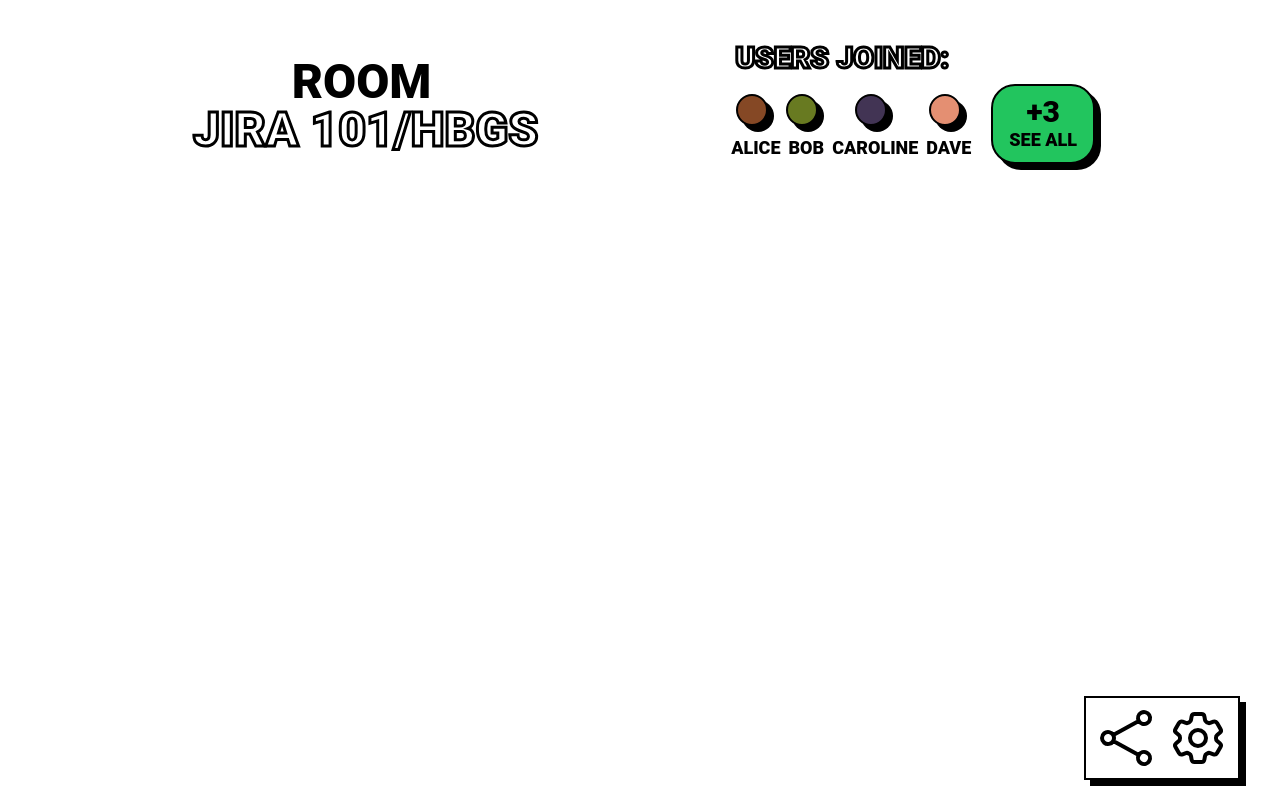
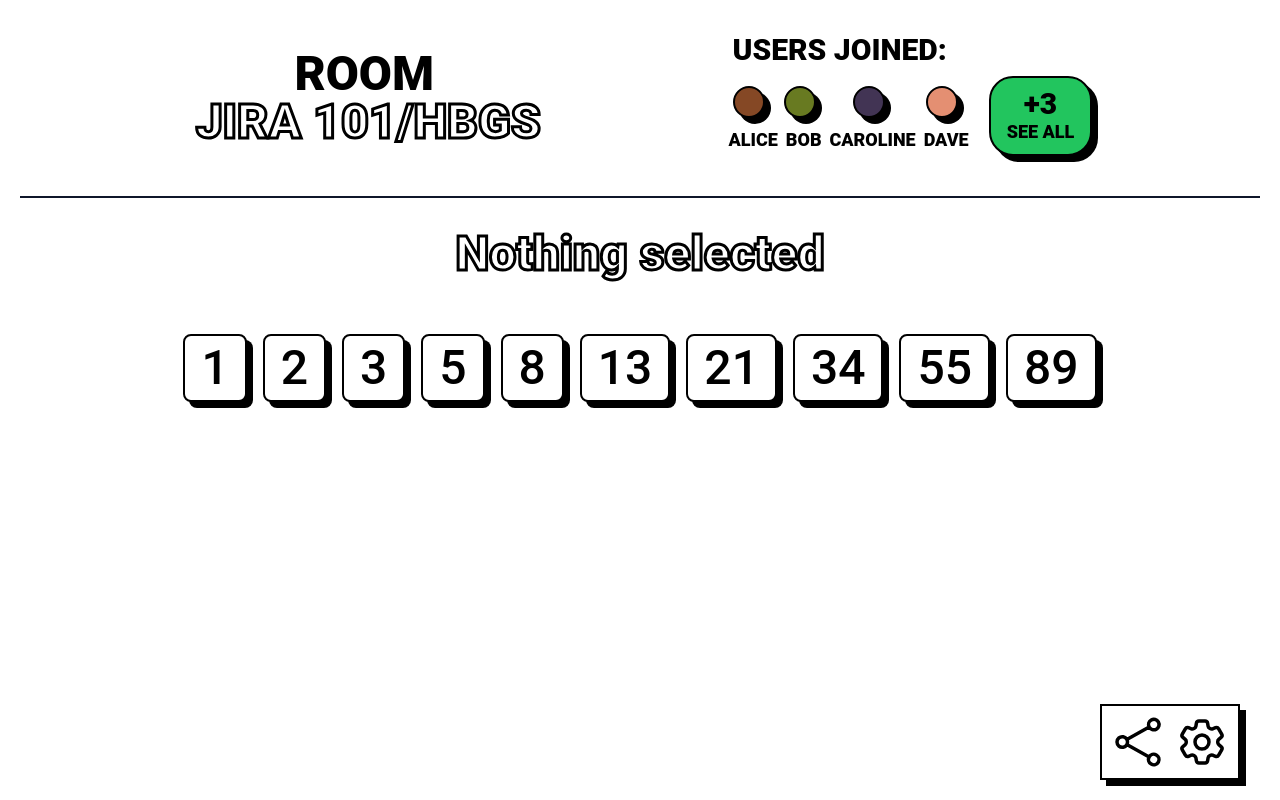
Before and after one commit to Alwurts/Story-Points-Client, a Next.js app: page /room/2/1 in a window 1280 px wide. Built offline with nearby package versions, Linux system fonts and the light colour scheme.

Commit message:
Basic UI finished

```diff
--- a/src/components/buttons/ColorButton.tsx
+++ b/src/components/buttons/ColorButton.tsx
@@ -10,7 +10,7 @@ const ColorButton: React.FC<ButtonHTMLAttributes<HTMLButtonElement>> = (
       {...props}
       className={classNames(
         props.className,
-        "rounded-3xl border-2 border-black py-2 px-4 text-5xl font-medium text-black shadow-solid outline-none hover:bg-white active:translate-x-1 active:translate-y-1 active:shadow-solidclicked"
+        "rounded-3xl border-2 border-black py-2 px-4 text-5xl font-medium text-black shadow-solid outline-2 outline-offset-4 outline-cyan-400 hover:bg-white active:translate-x-1 active:translate-y-1 active:shadow-solidclicked"
       )}
     >
       {props.children}
--- a/src/components/buttons/ColorButtonLink.tsx
+++ b/src/components/buttons/ColorButtonLink.tsx
@@ -9,7 +9,7 @@ const ColorButtonLink: React.FC<LinkHTMLAttributes<any>> = (props) => {
         {...props}
         className={classNames(
           props.className,
-          "rounded-3xl border-2 border-black py-2 px-4 text-5xl font-medium text-black shadow-solid outline-none hover:bg-white active:translate-x-1 active:translate-y-1 active:shadow-solidclicked"
+          "rounded-3xl border-2 border-black py-2 px-4 text-5xl font-medium text-black shadow-solid outline-2 outline-offset-4 outline-cyan-400 hover:bg-white active:translate-x-1 active:translate-y-1 active:shadow-solidclicked"
         )}
       >
         {props.children}
--- a/src/components/buttons/CornerActions.tsx
+++ b/src/components/buttons/CornerActions.tsx
@@ -1,17 +1,4 @@
-import Layout from "../../components/Layout";
-import ColorButtonLink from "../../components/buttons/ColorButtonLink";
-import PageTitleBiOutline from "../../components/text/PageTitleBiOutline";
-import ColorButton from "../../components/buttons/ColorButton";
-import UserIcon from "../../components/display/UserIcon";
-import UsersLogged from "../../components/display/UsersLogged";
-import HorizontalSeparator from "../../components/general/HorizontalSeparator";
-import { Dialog } from "@headlessui/react";
-import { useRef, useState } from "react";
 import { CogIcon, ShareIcon, XIcon } from "../../components/icons";
-import useAutosizeTextArea from "../../components/hooks/useAutoSizeTextArea";
-import ConnectionLink from "../../components/general/ConnectionLink";
-import ConnectionDialog from "../../components/dialogs/ConnectionDialog";
-import SettingsDialog from "../../components/dialogs/SettingsDialog";
 
 interface PropTypes {
   shareAction: () => void;
@@ -25,10 +12,10 @@ const CornerActions: React.FC<PropTypes> = ({
   return (
     <div className="fixed bottom-5 right-5 z-10 flex space-x-2 border-2 border-black bg-white p-2 shadow-solid lg:right-10">
       <button className="hover:text-cyan-400" onClick={() => shareAction()}>
-        <ShareIcon className="h-12 md:h-14 lg:h-16" />
+        <ShareIcon className="h-12 md:h-14" />
       </button>
       <button className="hover:text-cyan-400" onClick={() => settingsAction()}>
-        <CogIcon className="h-12 md:h-14 lg:h-16" />
+        <CogIcon className="h-12 md:h-14" />
       </button>
     </div>
   );
--- a/src/components/display/UsersLogged.tsx
+++ b/src/components/display/UsersLogged.tsx
@@ -8,12 +8,11 @@ const UsersLogged: React.FC<UserDisplay> = ({ users }) => {
       <label className="text-outline-sm text-center text-5xl uppercase text-white">
         Users Joined:
       </label>
-      <div className="grid grid-cols-2 gap-x-20 gap-y-7 md:gap-x-24">
+      <div className="grid grid-cols-2 gap-x-10 gap-y-7 sm:gap-x-20 md:gap-x-24">
         {users.map((user) => (
           <UserIcon userName={user.userName} color={user.color} id={user.id} />
         ))}
       </div>
-      {/* <span className="text-outline-sm text-6xl uppercase text-black">+5</span> */}
     </div>
   );
 };
--- a/src/components/display/UsersLoggedSmall.tsx
+++ b/src/components/display/UsersLoggedSmall.tsx
@@ -1,14 +1,20 @@
 import { FC } from "react";
 import { User, UserDisplay } from "../../types/user";
+import classNames from "../../utils/className";
 import { sampleUserData } from "../../utils/sample-data";
 import ColorButton from "../buttons/ColorButton";
 import UserIcon from "./UserIcon";
 import UserIconSmall from "./UserIconSmall";
 
-const UsersLoggedSmall: FC<UserDisplay> = ({ users }) => {
+const UsersLoggedSmall: FC<UserDisplay> = ({ users, className }) => {
   return (
-    <div className="flex flex-col items-start justify-start space-y-2">
-      <label className="text-outline-sm ml-3 text-center text-3xl uppercase text-white">
+    <div
+      className={classNames(
+        className,
+        "flex flex-col items-start justify-start space-y-2"
+      )}
+    >
+      <label className="ml-3 hidden text-center text-3xl font-black uppercase sm:block">
         Users Joined:
       </label>
       <div className="flex items-center">
--- a/src/components/general/HorizontalSeparator.tsx
+++ b/src/components/general/HorizontalSeparator.tsx
@@ -6,11 +6,8 @@ interface PropTypes {
 
 const HorizontalSeparator: React.FC<PropTypes> = ({ className }) => {
   return (
-    <div
-      className={classNames(className, "w-full px-4 md:w-6/12 lg:w-4/12")}
-      aria-hidden="true"
-    >
-      <div className="border-t-4 border-slate-900" />
+    <div className={classNames(className, "w-full")} aria-hidden="true">
+      <div className="border-t-2 border-slate-900" />
     </div>
   );
 };
--- a/src/pages/room/2/[id].tsx
+++ b/src/pages/room/2/[id].tsx
@@ -9,12 +9,29 @@ import UsersLoggedSmall from "../../../components/display/UsersLoggedSmall";
 import { uuidv4 } from "../../../utils/crypto";
 import { getRandomTailwindColor } from "../../../utils/colorGenerator";
 import { sampleUserData } from "../../../utils/sample-data";
+import HorizontalSeparator from "../../../components/general/HorizontalSeparator";
+import ColorButton from "../../../components/buttons/ColorButton";
+import classNames from "../../../utils/className";
+
+const fibonnacciPoints = [
+  "1",
+  "2",
+  "3",
+  "5",
+  "8",
+  "13",
+  "21",
+  "34",
+  "55",
+  "89",
+];
 
 const RoomPage = () => {
   const isCreator = true;
   const [showConnectionDialog, setShowConnectionDialog] =
     useState<boolean>(false);
   const [showSettingsDialog, setShowSettingsDialog] = useState<boolean>(false);
+  const [pointSelection, setPointSelection] = useState(null);
 
   return (
     <Layout title="StoryMator">
@@ -30,15 +47,41 @@ const RoomPage = () => {
         shareAction={() => setShowConnectionDialog(true)}
         settingsAction={() => setShowSettingsDialog(true)}
       />
-      <div className="fixed inset-0 flex h-screen flex-col items-stretch justify-start">
-        <div className="flex items-center justify-evenly pt-10">
+      <div className="fixed inset-0 flex h-screen flex-col items-center justify-start overflow-y-scroll">
+        <div className="flex w-full flex-col items-center justify-evenly px-2 pt-8 sm:flex-row">
           <PageTitleBiOutline
-            className="flex-col text-5xl"
+            className="mb-2 flex text-4xl sm:mb-0 sm:flex-col sm:text-5xl"
             outlineClassName="text-outline-sm text-white"
           >
             Room@@JIRA 101/HBGS
           </PageTitleBiOutline>
           <UsersLoggedSmall users={sampleUserData} />
+        </div>
+        <HorizontalSeparator className="my-8 px-5" />
+        <span className="text-outline-sm mx-2 text-center text-5xl text-white">
+          {pointSelection
+            ? `Your selection: ${pointSelection}`
+            : "Nothing selected"}
+        </span>
+        <div className="mt-14 flex w-full flex-wrap justify-center gap-x-4 gap-y-4 px-4 pb-32 sm:w-11/12 sm:px-10">
+          {fibonnacciPoints.map((point) => (
+            <ColorButton
+              onClick={(e) => {
+                console.log(point);
+                setPointSelection((currentState) =>
+                  currentState === point ? null : point
+                );
+              }}
+              className={classNames(
+                pointSelection === point
+                  ? "bg-yellow-400 hover:bg-yellow-400"
+                  : "bg-white hover:bg-yellow-300 focus:bg-white",
+                "rounded-lg focus:outline-2 focus:outline-offset-4 focus:outline-cyan-400"
+              )}
+            >
+              {point}
+            </ColorButton>
+          ))}
         </div>
       </div>
     </Layout>
--- a/src/pages/room/[id].tsx
+++ b/src/pages/room/[id].tsx
@@ -41,7 +41,7 @@ const RoomPage = () => {
             Waiting to start...
           </p>
         )}
-        <HorizontalSeparator className="my-14" />
+        <HorizontalSeparator className="my-14 px-3 sm:w-9/12 sm:px-10 md:w-6/12 lg:w-5/12" />
         <UsersLogged users={sampleUserData} />
       </div>
     </Layout>
--- a/src/types/user.ts
+++ b/src/types/user.ts
@@ -6,6 +6,7 @@
 
 export interface UserDisplay {
   users: User[];
+  className?: string;
 }
 
 export type User = {
```
